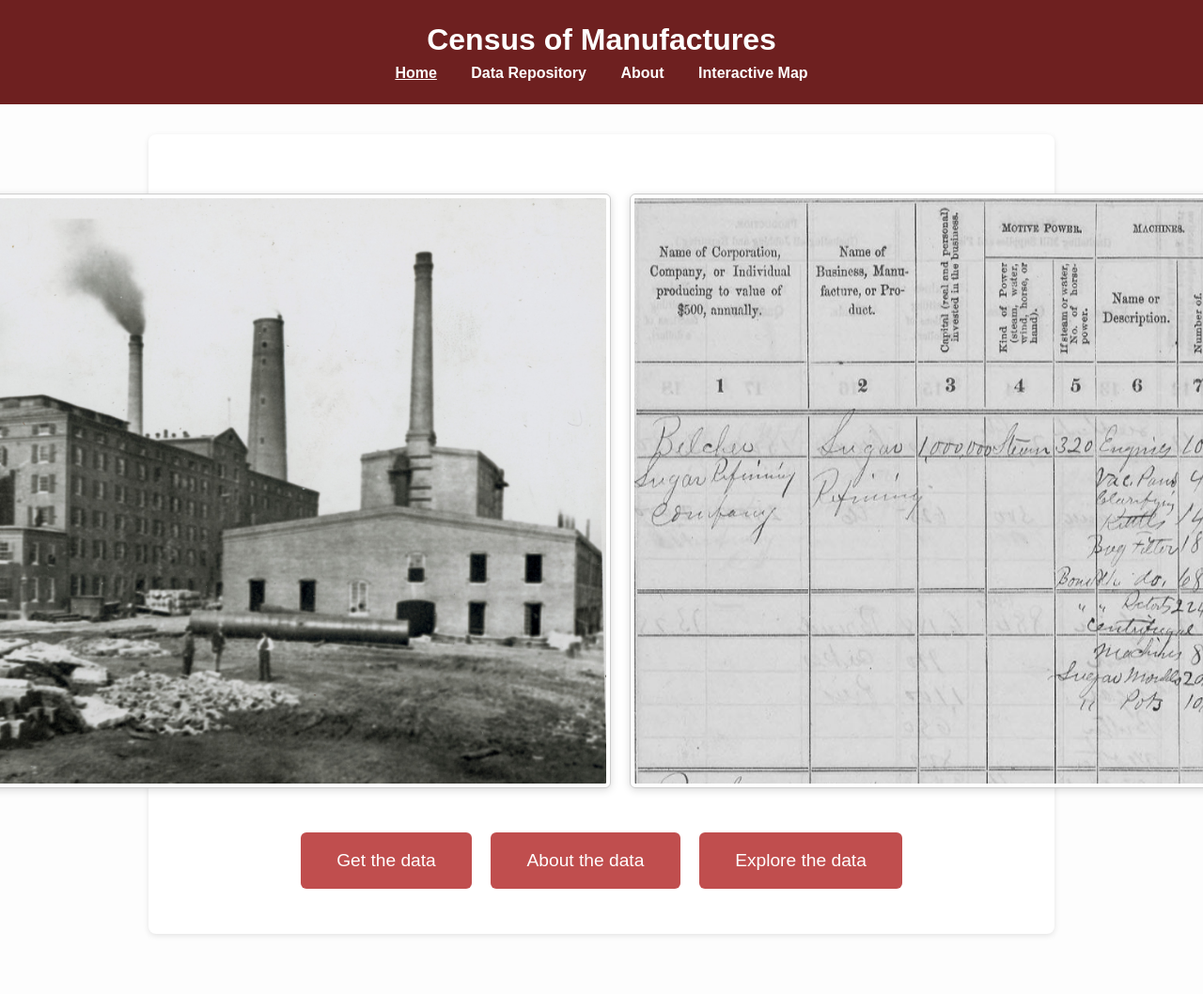
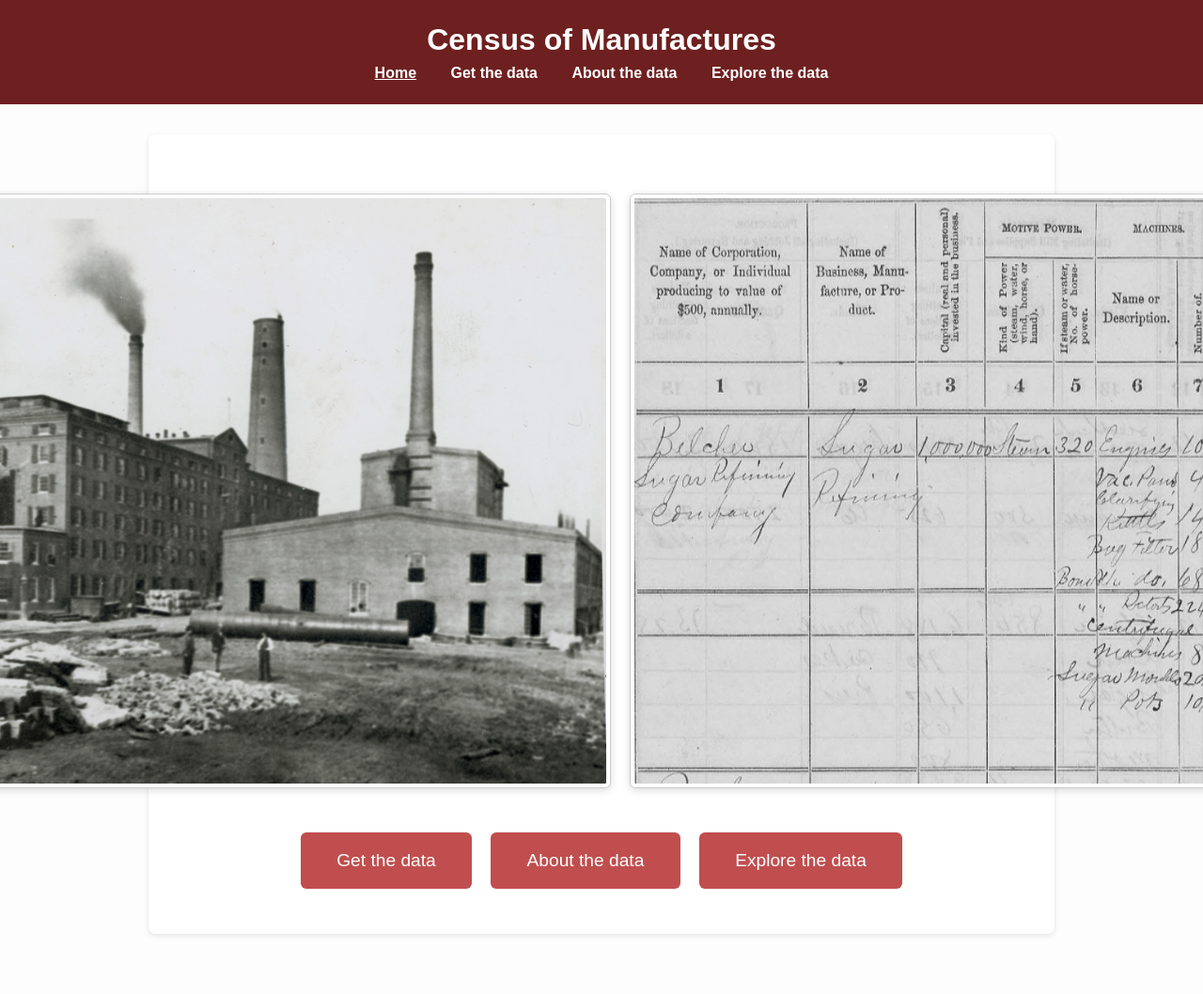
Before and after one commit to allen-otterstrom/CMF_data, a Jekyll site: the page built from index.md, in a window 1280 px wide. Shown: the whole page at 94% size. Built offline with Jekyll 4.4.1, drawn with Linux system fonts in a browser that asks for light colours.

Commit message:
Update header.html

```diff
--- a/_includes/header.html
+++ b/_includes/header.html
@@ -1,10 +1,10 @@
 <header>
   <h1>Census of Manufactures</h1>
   <nav>
-    <a href="index.html" {% if page.url == "/" %}class="active"{% endif %}>Home</a>
-    <a href="get-data.html" {% if page.url == "/get-data.html" %}class="active"{% endif %}>Data Repository</a>
-    <a href="about.html" {% if page.url == "/additional-data.html" %}class="active"{% endif %}>About</a>
-    <a href="explore.html" {% if page.url == "/cmf-image-navigation.html" %}class="active"{% endif %}>Interactive Map</a>
+    <a href="index.html" class="{% if page.path == 'index.md' %}active{% endif %}">Home</a>
+    <a href="get-data.html" class="{% if page.path == 'get-data.md' %}active{% endif %}">Get the data</a>
+    <a href="about.html" class="{% if page.path == 'about.md' %}active{% endif %}">About the data</a>
+    <a href="explore.html" class="{% if page.path == 'explore.md' %}active{% endif %}">Explore the data</a>
   </nav>
 </header>
 
```
